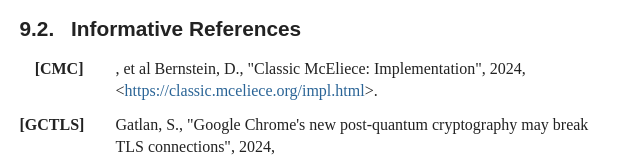
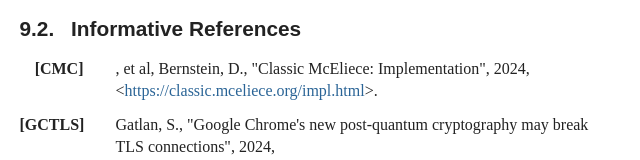
Before and after one commit to jwagrunner/internet-draft, a plain HTML site: page draft-wagner-tls-keysharepqc.html in a window 1280 px wide. Shown: the part 5330-5490 px from the top of the page, 105-745 px from the left. Drawn offline with Linux system fonts and the light colour scheme; a web font is replaced by a local one.

Commit message:
Script updating gh-pages from e91ed02. [ci skip]

```diff
--- a/draft-wagner-tls-keysharepqc.html
+++ b/draft-wagner-tls-keysharepqc.html
@@ -1433,7 +1433,7 @@ struct {
 <dl class="references">
 <dt id="CMC">[CMC]</dt>
         <dd>
-<span class="refAuthor">, et al Bernstein, D.</span>, <span class="refTitle">"Classic McEliece: Implementation"</span>, <time datetime="2024" class="refDate">2024</time>, <span>&lt;<a href="https://classic.mceliece.org/impl.html">https://classic.mceliece.org/impl.html</a>&gt;</span>. </dd>
+<span class="refAuthor">, et al, Bernstein, D.</span>, <span class="refTitle">"Classic McEliece: Implementation"</span>, <time datetime="2024" class="refDate">2024</time>, <span>&lt;<a href="https://classic.mceliece.org/impl.html">https://classic.mceliece.org/impl.html</a>&gt;</span>. </dd>
 <dd class="break"></dd>
 <dt id="GCTLS">[GCTLS]</dt>
         <dd>
```
Also changed, not shown: draft-wagner-tls-keysharepqc.txt.
